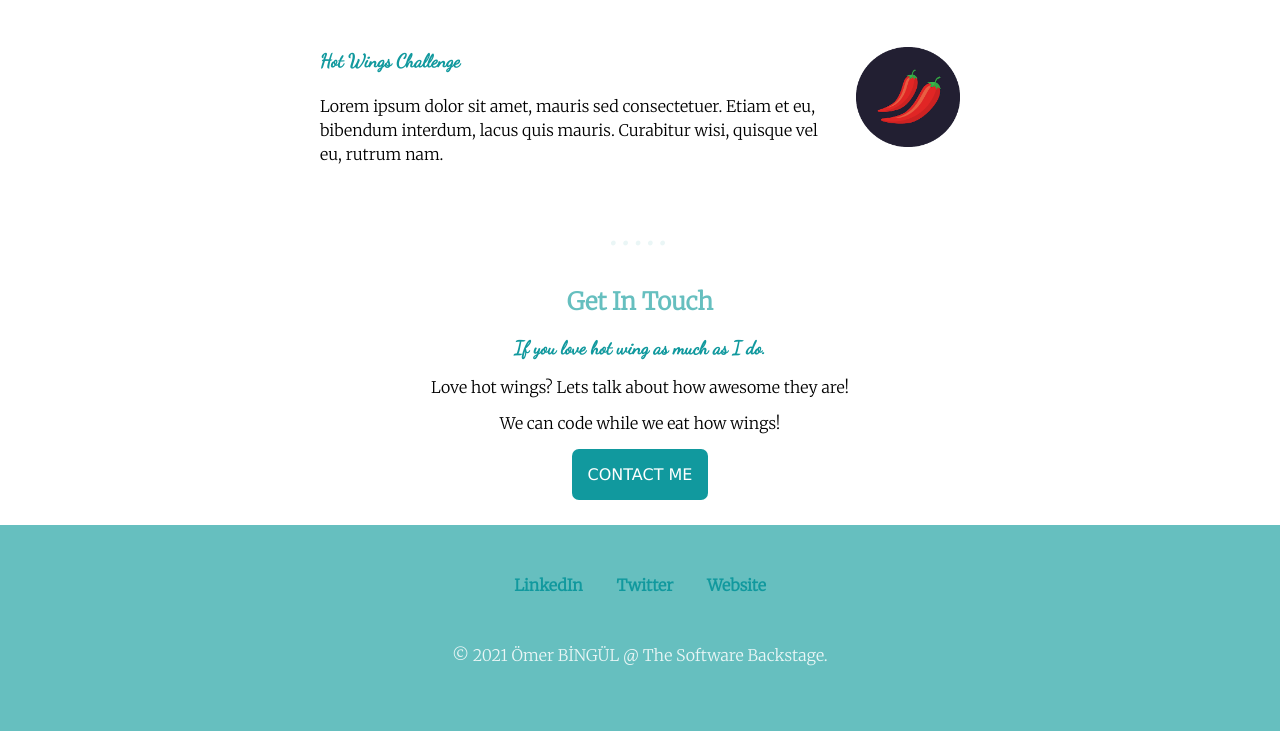
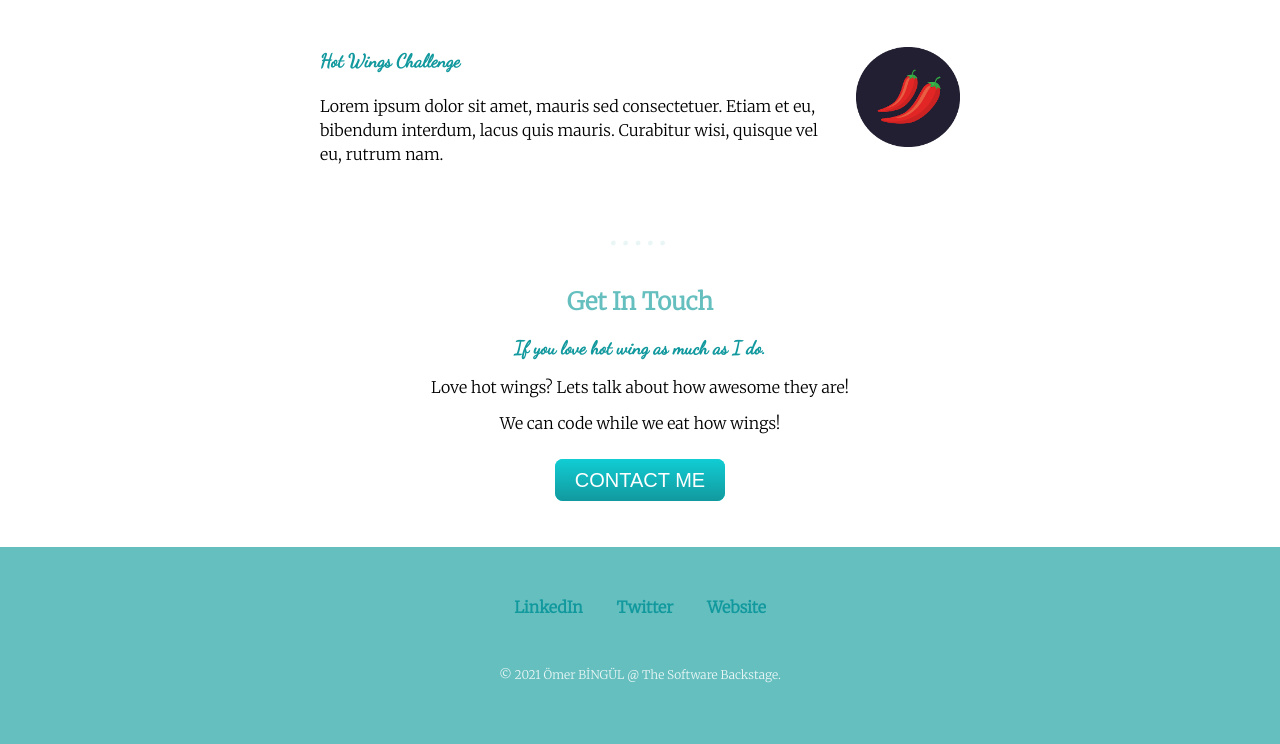
Before and after one commit to losthero15/profile, a plain HTML site: page index.html in a window 1280 px wide. Shown: the part 1406-2150 px from the top of the page. Drawn offline with Linux system fonts and the light colour scheme.

Commit message:
refinement

```diff
--- a/css/master.css
+++ b/css/master.css
@@ -11,7 +11,7 @@ html {
 h1 {
   font-size: 5.625rem;
   margin: 20 auto 0 auto;
-  font-family: 'Great Vibes', cursive;
+  font-family: 'Great Vibes', serif;
   color: #66BFBF;
 }
 
@@ -23,10 +23,11 @@ h2 {
 
 h3 {
   color: #11999E;
-  font-family: 'Dancing Script', cursive;
+  font-family: 'Dancing Script', serif;
 }
 
 a {
+  padding-top: 25px;
   text-decoration: none;
 }
 
@@ -96,6 +97,7 @@ a:hover {
 .copyright {
   margin-top: 50px;
   color: #EAF6F6;
+  font-size: 0.75em;
 }
 
 #definition {
@@ -127,23 +129,35 @@ hr:before {
   /* Use letter-spacing to increase space between dots*/
 }
 
+.contact-me {
+  padding-bottom: 50px;
+}
+
 .BUTTON_BAU {
-  background: #11999E;
-  background-image: -webkit-linear-gradient(top, #11999E, #11999E);
-  background-image: -moz-linear-gradient(top, #11999E, #11999E);
-  background-image: -ms-linear-gradient(top, #11999E, #11999E);
-  background-image: -o-linear-gradient(top, #11999E, #11999E);
-  background-image: -webkit-gradient(to bottom, #11999E, #11999E);
-  -webkit-border-radius: 7px;
-  -moz-border-radius: 7px;
-  border-radius: 7px;
-  color: #FFFFFF;
-  font-family: Verdana;
-  font-size: 16px;
-  font-weight: 100;
-  padding: 16px;
+  background: #11cdd4;
+  background-image: -webkit-linear-gradient(top, #11cdd4, #11999e);
+  background-image: -moz-linear-gradient(top, #11cdd4, #11999e);
+  background-image: -ms-linear-gradient(top, #11cdd4, #11999e);
+  background-image: -o-linear-gradient(top, #11cdd4, #11999e);
+  background-image: linear-gradient(to bottom, #11cdd4, #11999e);
+  -webkit-border-radius: 8;
+  -moz-border-radius: 8;
+  border-radius: 8px;
+  font-family: 'Montserrat', sans-serif;
+  color: #ffffff;
+  font-size: 20px;
+  padding: 10px 20px 10px 20px;
   text-decoration: none;
-  display: inline-block;
-  cursor: pointer;
-  text-align: center;
+  position: relative;
+  top: 20px;
 }
+
+.BUTTON_BAU:hover {
+  background: #30e3cb;
+  background-image: -webkit-linear-gradient(top, #30e3cb, #2bc4ad);
+  background-image: -moz-linear-gradient(top, #30e3cb, #2bc4ad);
+  background-image: -ms-linear-gradient(top, #30e3cb, #2bc4ad);
+  background-image: -o-linear-gradient(top, #30e3cb, #2bc4ad);
+  background-image: linear-gradient(to bottom, #30e3cb, #2bc4ad);
+  text-decoration: none;
+}
```
